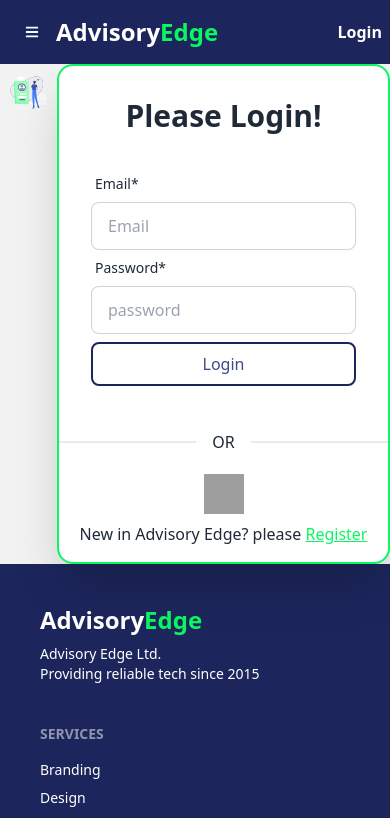
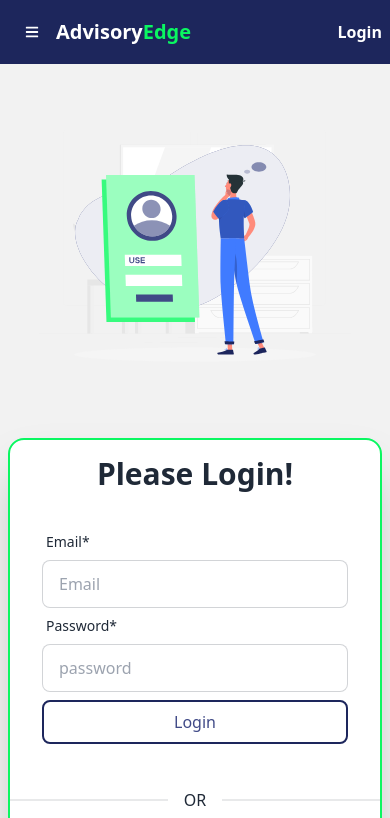
Before and after one commit to ihsajjad/advisory-edge-client, a React (Vite) app: page /login in a window 390 px wide. Shown: the top 818 px of the page. Built offline with nearby package versions, Linux system fonts and the light colour scheme; no server answers; grey boxes are pictures that could not be loaded.

Commit message:
made login and register page responsive

```diff
--- a/src/pages/login/Login.jsx
+++ b/src/pages/login/Login.jsx
@@ -20,14 +20,16 @@ const Login = () => {
   };
 
   return (
-    <div className="h-fit bg-base-200 md:py-12 md:px-10 flex">
+    <div className="h-fit bg-base-200 md:py-12 pb-4 md:px-10 px-2 flex md:flex-row flex-col">
       <div className="flex-1">
         <Lottie animationData={animation}></Lottie>
       </div>
 
       <div className="flex-1 flex justify-center items-center">
         <div className=" card h-fit md:w-2/3 w-full shadow-2xl bg-base-100 border-[var(--main-color)] border-2">
-          <h2 className="text-3xl font-bold text-center mt-8">Please Login!</h2>
+          <h2 className="text-3xl font-bold text-center md:mt-8 mt-4">
+            Please Login!
+          </h2>
           <form onSubmit={handleSubmit(handleLogin)} className="card-body">
             <div className="flex flex-col ">
               <div className="form-control">
--- a/src/pages/register/Register.jsx
+++ b/src/pages/register/Register.jsx
@@ -41,14 +41,14 @@ const Register = () => {
   };
 
   return (
-    <div className="min-h-screen bg-base-200 md:py-12 md:px-10 flex">
+    <div className="min-h-screen bg-base-200 md:py-12 pb-4 md:px-10 px-2 flex md:flex-row flex-col">
       <div className="flex-1">
         <Lottie animationData={animation}></Lottie>
       </div>
 
       <div className="flex-1 flex justify-center items-center">
         <div className=" card md:w-2/3 w-full shadow-2xl bg-base-100 border-[var(--main-color)] border-2">
-          <h2 className="text-3xl font-bold text-center mt-8">
+          <h2 className="text-3xl font-bold text-center md:mt-8 mt-4">
             Please Register!
           </h2>
           <form onSubmit={handleSubmit(handleSignUp)} className="card-body">
--- a/src/shared/navBar/NavBar.jsx
+++ b/src/shared/navBar/NavBar.jsx
@@ -75,7 +75,7 @@ const NavBar = () => {
             {options}
           </ul>
         </div>
-        <Link to="/" className=" text-2xl font-bold">
+        <Link to="/" className="md:text-2xl text-xl font-bold">
           Advisory<span className="text-[var(--main-color)]">Edge</span>
         </Link>
       </div>
@@ -85,7 +85,7 @@ const NavBar = () => {
       </div>
 
       <div className="navbar-end">
-        <div className="flex space-x-4 items-center">
+        <div className="flex md:space-x-4 space-x-1 items-center">
           {user ? (
             <>
               <img
@@ -94,10 +94,10 @@ const NavBar = () => {
                   "https://i.postimg.cc/d1bNpF8n/user-solid.png"
                 }`}
                 alt=""
-                className="h-10 w-10 rounded-full bg-[var(--main-color)] p-1"
+                className="md:h-10 md:w-10 h-8 w-8 rounded-full bg-[var(--main-color)] md:p-1"
               />
 
-              <button onClick={logOut} className="btn btn-sm">
+              <button onClick={logOut} className="btn md:btn-sm btn-xs">
                 Log Out
               </button>
             </>
```
